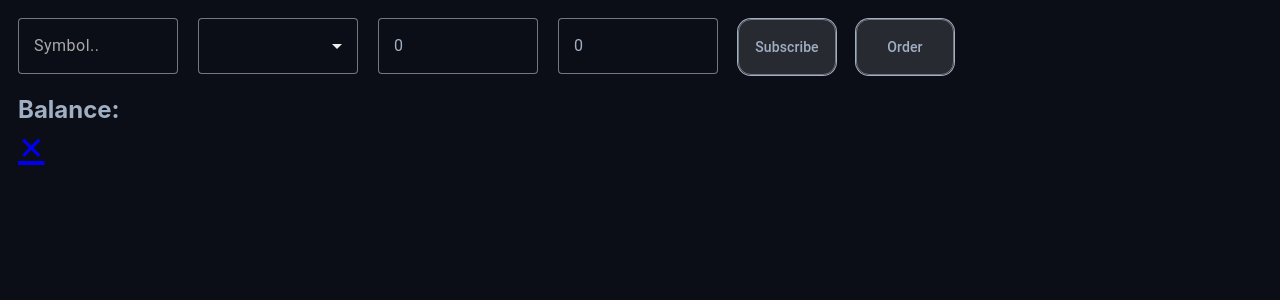
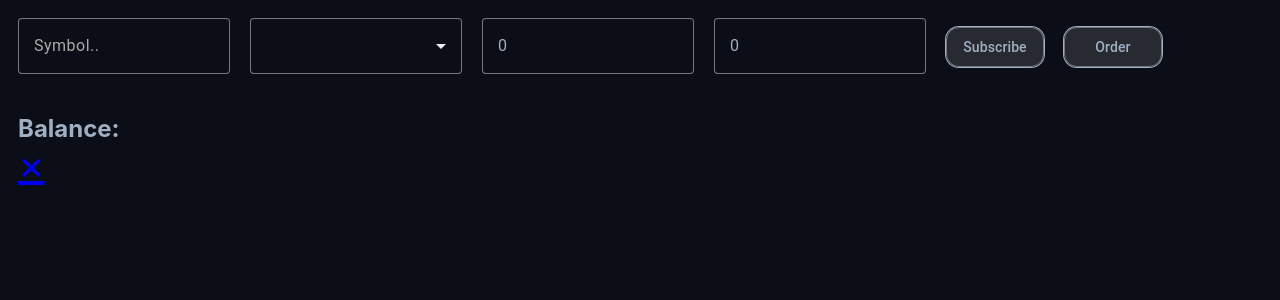
Before and after one commit to gsaukov/potok, an Angular app in the folder client/: page / in a window 1280 px wide. Shown: the top 300 px of the page. Built offline with nearby package versions, Linux system fonts and the light colour scheme; no server answers.

Commit message:
toolbar adjustments

```diff
--- a/client/src/app/main-page/trade-desc/toolbar/toolbar.component.html
+++ b/client/src/app/main-page/trade-desc/toolbar/toolbar.component.html
@@ -1,19 +1,19 @@
 <form [formGroup]="tradeForm" (ngSubmit)="subscribe()">
   <mat-form-field appearance="outline">
-    <input matInput class="form-control" formControlName="symbol" type="text" placeholder="Symbol.."/>
+    <input matInput  formControlName="symbol" type="text" placeholder="Symbol.."/>
   </mat-form-field>
   <mat-form-field appearance="outline">
-    <mat-select class="form-control"  formControlName="route">
+    <mat-select   formControlName="route">
       <mat-option value="BUY">BUY</mat-option>
       <mat-option value="SELL">SELL</mat-option>
       <mat-option value="SHORT">SHORT</mat-option>
     </mat-select>
   </mat-form-field>
   <mat-form-field appearance="outline">
-    <input matInput class="form-control"  formControlName="volume" type="number" placeholder="Volume..."/>
+    <input matInput   formControlName="volume" type="number" placeholder="Volume..."/>
   </mat-form-field>
   <mat-form-field appearance="outline">
-    <input matInput class="form-control"  formControlName="value" type="number" placeholder="Price..."/>
+    <input matInput   formControlName="value" type="number" placeholder="Price..."/>
   </mat-form-field>
   <button mat-stroked-button (click)="subscribe()" style="margin-right: 20px;" >Subscribe</button>
   <button mat-stroked-button (click)="newOrder()" >Order</button>
--- a/client/src/app/main-page/trade-desc/toolbar/toolbar.component.scss
+++ b/client/src/app/main-page/trade-desc/toolbar/toolbar.component.scss
@@ -1,13 +1,7 @@
 mat-form-field {
-  height: 2.5em;
-  width: 10em;
-  margin-right: 20px;
-  border: white;
-  color: white;
-  //color: #b2c0c7
+  margin-right: 20px !important;
 }
 
 button {
-  height: 4em;
   width: 7em;
 }
```
